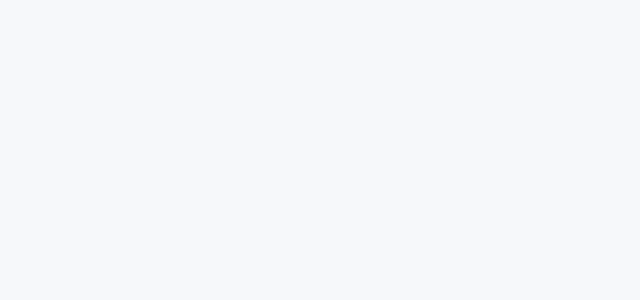
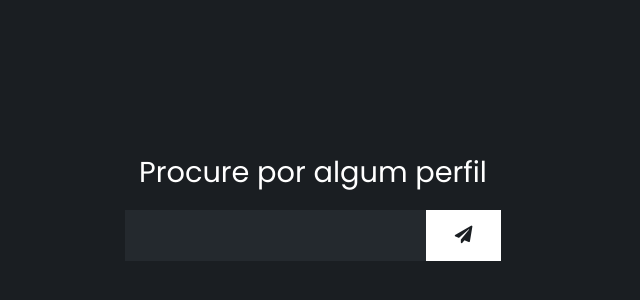
Before and after one commit to TiagoDiass/github-overview, a Vue app: page / in a window 1280 px wide. Shown: the part 194-494 px from the top of the page, without its empty margins (327-967 px from the left). Built offline with nearby package versions, Linux system fonts and the light colour scheme.

Commit message:
style of input page done

```diff
--- a/src/views/InputUsername.vue
+++ b/src/views/InputUsername.vue
@@ -1,5 +1,15 @@
 <template>
-  <div class="username-input-view"></div>
+  <div class="username-input-view">
+    <div class="username-input">
+      <h1>Procure por algum perfil</h1>
+      <div class="input">
+        <input type="text" />
+        <button>
+          <i class="fas fa-paper-plane"></i>
+        </button>
+      </div>
+    </div>
+  </div>
 </template>
 
 <script>
@@ -8,3 +18,71 @@ export default {
   components: {},
 };
 </script>
+
+<style lang="scss">
+@import '../assets/styles/variables';
+
+.username-input-view {
+  background-color: $primary;
+  color: $white;
+  height: 100vh;
+  width: 100vw;
+  display: flex;
+  justify-content: center;
+  align-items: center;
+
+  .username-input {
+    display: inline-block;
+
+    h1 {
+      font-weight: 400;
+      margin-bottom: 1rem;
+      font-size: 1.8rem;
+      padding: 0 0.9rem;
+    }
+
+    .input {
+      display: flex;
+      align-items: center;
+      height: 3.2rem;
+
+      input {
+        width: 80%;
+        border: none;
+        outline: none;
+        height: 100%;
+        background-color: $input-bg;
+        color: $white;
+        font-size: 1.4rem;
+        padding: 0.8rem;
+      }
+
+      button {
+        width: 20%;
+        border: none;
+        outline: none;
+        display: block;
+        height: 100%;
+        background-color: $white;
+        color: $primary;
+        font-size: 1.1rem;
+        cursor: pointer;
+
+        i {
+          transition: transform 0.3s;
+        }
+
+        transition: background 0.15s;
+
+        &:hover {
+          background-color: #eee;
+
+          i {
+            transform: scale(1.2);
+          }
+        }
+      }
+    }
+  }
+}
+</style>
```
